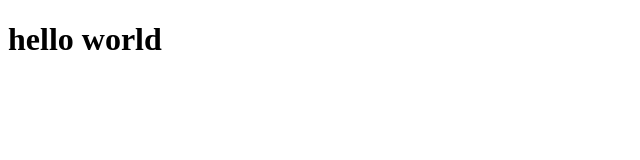
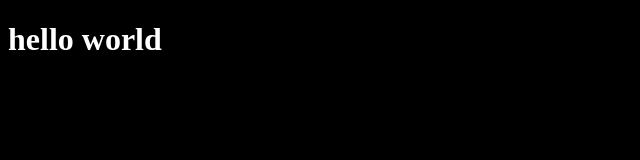
Before and after one commit to bd2187/express-crash, a website: page public/index.html in a window 1280 px wide. Shown: the whole page, without its empty margins (0-640 px from the left). Drawn offline with Linux system fonts and the light colour scheme.

Commit message:
include style.css

```diff
--- a/public/index.html
+++ b/public/index.html
@@ -4,6 +4,7 @@
         <meta charset="UTF-8" />
         <meta name="viewport" content="width=device-width, initial-scale=1.0" />
         <meta http-equiv="X-UA-Compatible" content="ie=edge" />
+        <link rel="stylesheet" href="./css/style.css" />
         <title>site</title>
     </head>
     <body>
```
